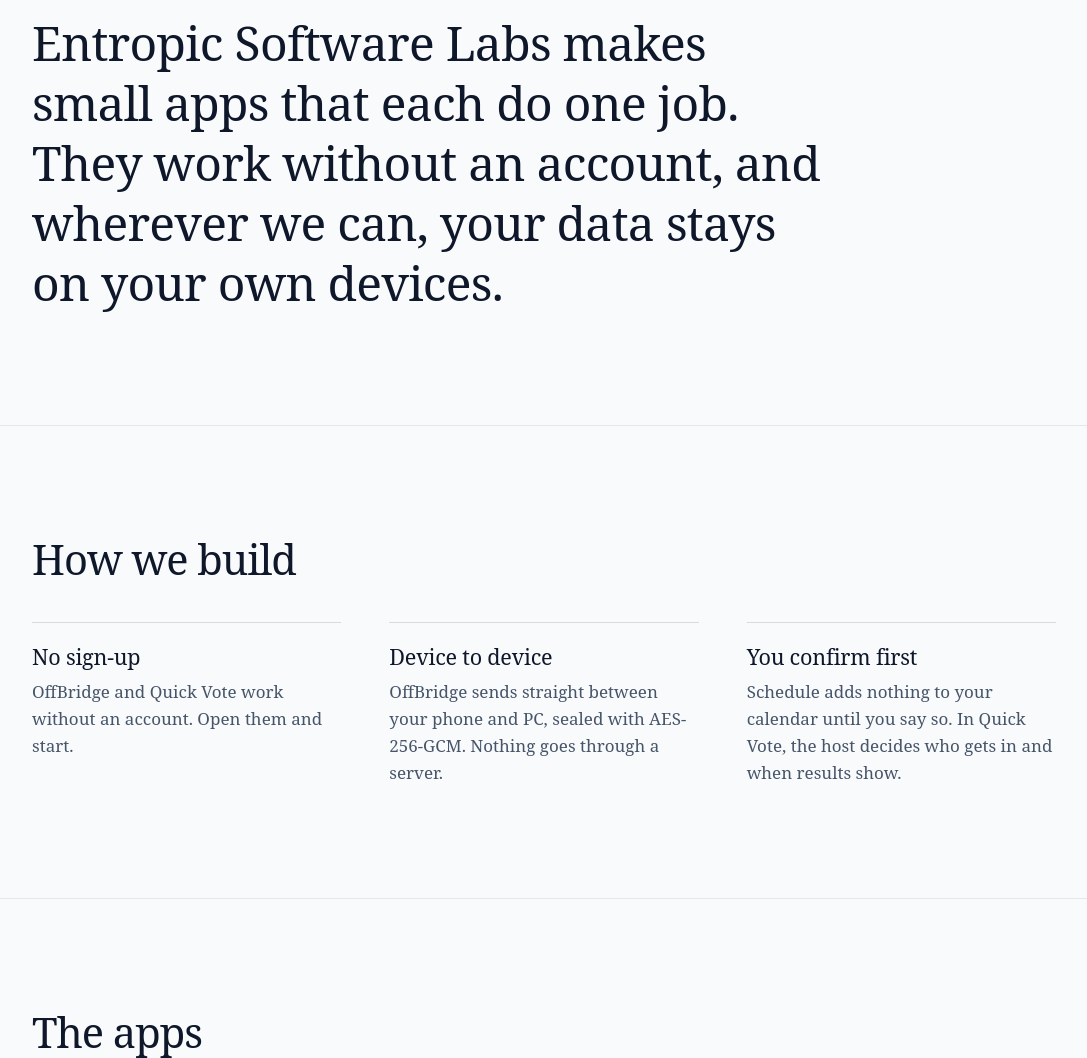
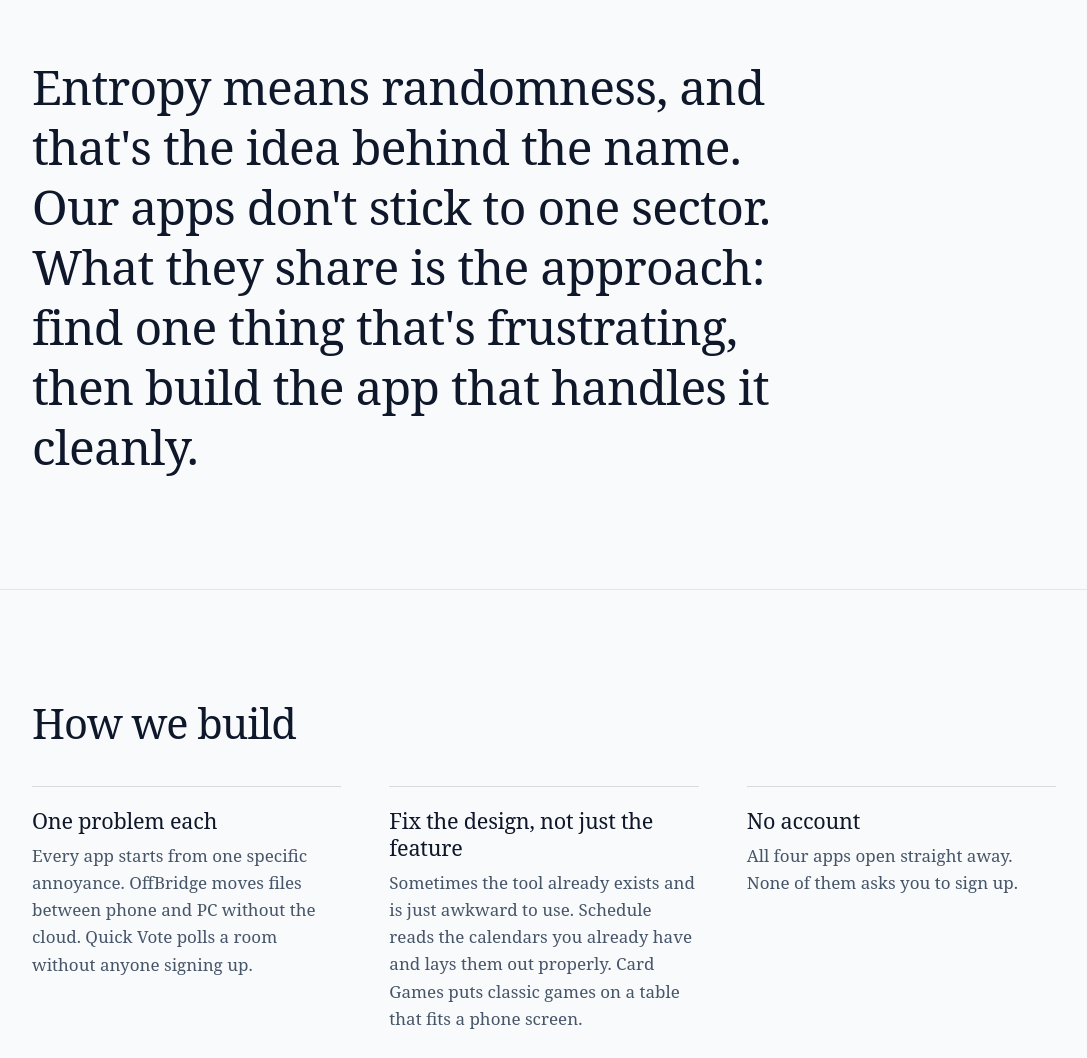
Before and after one commit to josephting1105123/entropic-site, a plain HTML site: page index.html in a window 1280 px wide. Shown: the part 900-1958 px from the top of the page, without its empty margins (96-1183 px from the left). Drawn offline with Linux system fonts and the light colour scheme; animation ran at ten frames a second.

Commit message:
Reframe the home page intro around what the lab does
The hero lead, statement band and meta descriptions now say the lab
builds apps across sectors that fix a problem or redesign an awkward
tool, and explain the name. The three principles are rewritten so each
holds for all four apps.

```diff
--- a/index.html
+++ b/index.html
@@ -4,13 +4,13 @@
   <meta charset="utf-8">
   <meta name="viewport" content="width=device-width, initial-scale=1">
   <title>Entropic Software Labs</title>
-  <meta name="description" content="Entropic Software Labs is a small studio making OffBridge, Quick Vote, Schedule and Card Games: apps for Android, Windows and the web.">
+  <meta name="description" content="Entropic Software Labs builds apps across different sectors, each one fixing a specific problem or redesigning a tool that was hard to use: OffBridge, Quick Vote, Schedule and Card Games.">
   <meta name="color-scheme" content="dark light">
   <meta name="theme-color" content="#141414" media="(prefers-color-scheme: dark)">
   <meta name="theme-color" content="#F8FAFC" media="(prefers-color-scheme: light)">
   <link rel="canonical" href="https://entropicsoftwarelabs.com/">
   <meta property="og:title" content="Entropic Software Labs">
-  <meta property="og:description" content="Entropic Software Labs is a small studio making OffBridge, Quick Vote, Schedule and Card Games: apps for Android, Windows and the web.">
+  <meta property="og:description" content="Entropic Software Labs builds apps across different sectors, each one fixing a specific problem or redesigning a tool that was hard to use: OffBridge, Quick Vote, Schedule and Card Games.">
   <meta property="og:url" content="https://entropicsoftwarelabs.com/">
   <link rel="icon" href="/assets/favicon.svg?v=2" type="image/svg+xml">
   <script src="/js/theme.js"></script>
@@ -63,7 +63,7 @@
         </svg>
       </span>
       <h1 class="typed"><span class="sr-only">Apps for Android, Windows and the web.</span><span class="typed-text" aria-hidden="true">Apps for Android, Windows and the web.</span></h1>
-      <p class="lead">We're a small studio. OffBridge, Quick Vote, Schedule and Card Games are what we've built so far.</p>
+      <p class="lead">We build apps for whatever problem gets our attention: moving files, running polls, reading calendars, playing cards. Each one fixes something that was missing, or redesigns something that was hard to use.</p>
       <div class="actions">
         <a class="btn btn-primary" href="#apps">See the apps</a>
         <a class="btn btn-secondary" href="https://github.com/josephting1105123" rel="noopener">GitHub</a>
@@ -74,7 +74,7 @@
   <main>
     <section class="statement" aria-label="About the studio">
       <div class="container">
-        <p class="fill">Entropic Software Labs makes small apps that each do one job. They work without an account, and wherever we can, your data stays on your own devices.</p>
+        <p class="fill">Entropy means randomness, and that's the idea behind the name. Our apps don't stick to one sector. What they share is the approach: find one thing that's frustrating, then build the app that handles it cleanly.</p>
       </div>
     </section>
 
@@ -83,16 +83,16 @@
         <h2>How we build</h2>
         <ul class="principles-list">
           <li>
-            <h3>No sign-up</h3>
-            <p>OffBridge and Quick Vote work without an account. Open them and start.</p>
+            <h3>One problem each</h3>
+            <p>Every app starts from one specific annoyance. OffBridge moves files between phone and PC without the cloud. Quick Vote polls a room without anyone signing up.</p>
           </li>
           <li>
-            <h3>Device to device</h3>
-            <p>OffBridge sends straight between your phone and PC, sealed with AES-256-GCM. Nothing goes through a server.</p>
+            <h3>Fix the design, not just the feature</h3>
+            <p>Sometimes the tool already exists and is just awkward to use. Schedule reads the calendars you already have and lays them out properly. Card Games puts classic games on a table that fits a phone screen.</p>
           </li>
           <li>
-            <h3>You confirm first</h3>
-            <p>Schedule adds nothing to your calendar until you say so. In Quick Vote, the host decides who gets in and when results show.</p>
+            <h3>No account</h3>
+            <p>All four apps open straight away. None of them asks you to sign up.</p>
           </li>
         </ul>
       </div>
```
